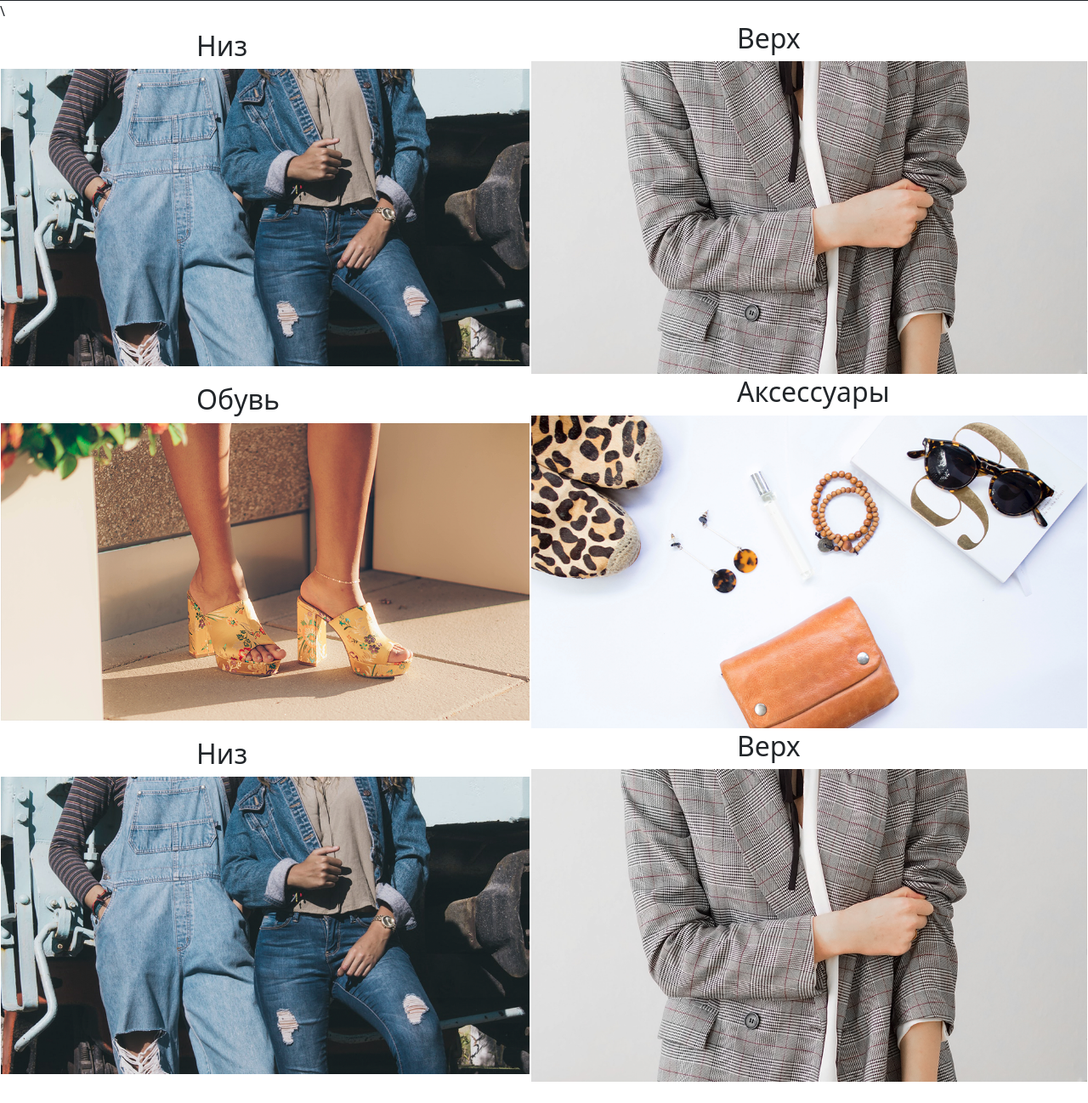
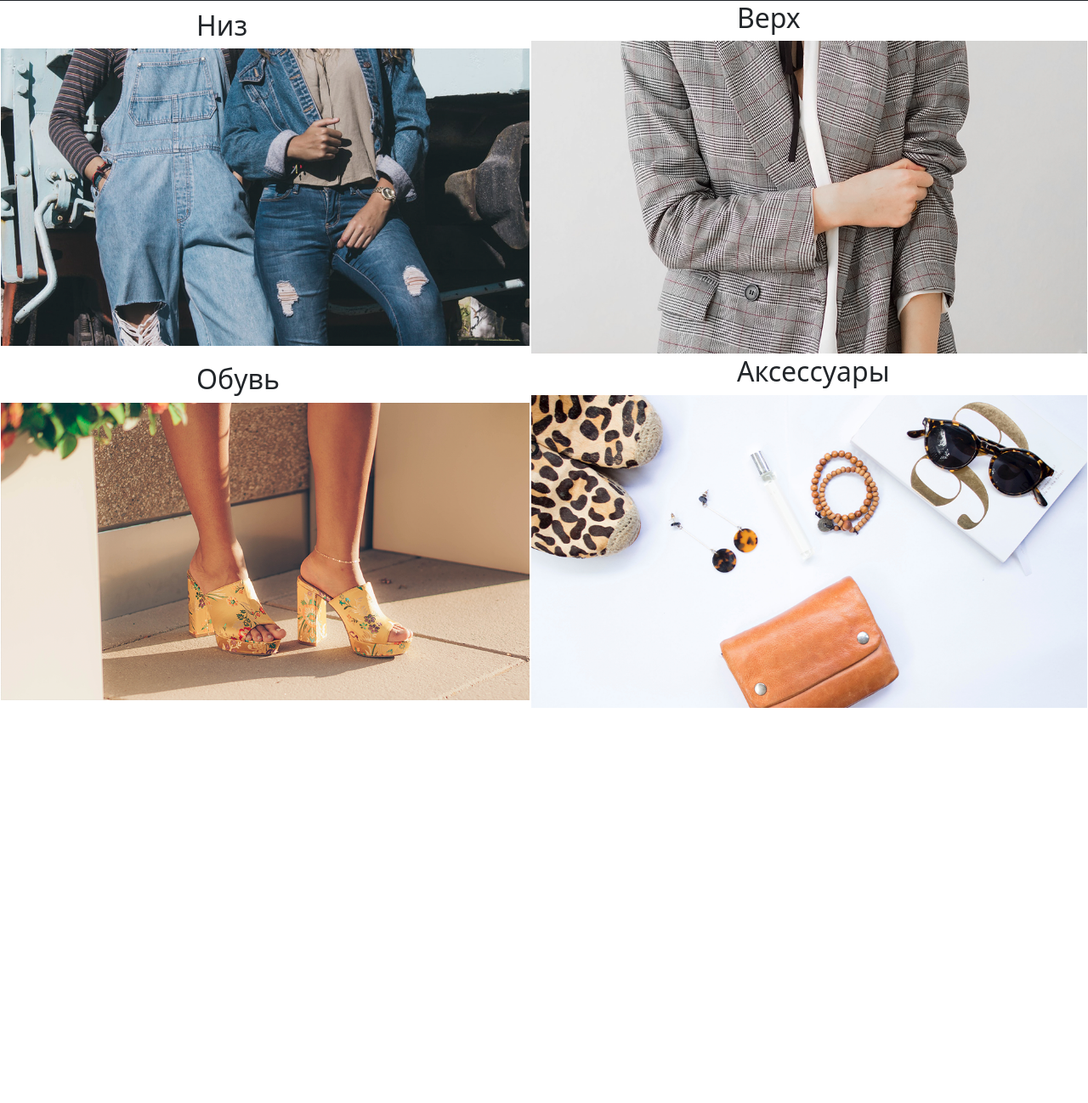
Before and after one commit to RomaZinkevich/Kabachino-drip, a Flask app: page /woman/shoes in a window 1280 px wide. Shown: the part 115-1413 px from the top of the page at 85% size. After the commit the page ends 948 px from the top, so only its background shows below. Run offline with Flask 2, Linux system fonts and the light colour scheme.

Commit message:
updated page

```diff
--- a/main.py
+++ b/main.py
@@ -39,13 +39,12 @@ def gender(sex):
 
 
 @app.route("/<sex>/<clothes>")
-def clothes(sex, clothes):
+def page(sex, clothes):
     form = SearchForm()
     if form.validate_on_submit():
         print(form.search)
         return 'АХАХАХАХАХА'
-    if sex == 'woman' and clothes == 'shoes':
-        return render_template('shoes_woman.html', title='PANOS', form=form)
+    return render_template('woman_main.html', title='PANOS', form=form)
 
 
 if __name__ == '__main__':
--- a/templates/shoes_woman.html
+++ b/templates/shoes_woman.html
@@ -11,7 +11,7 @@
      <img src="static/img/pants-woman.png" width="100%"></th>
      <th><h2 style="margin-left:37%">Верх</h2>
     <a href="http://127.0.0.1:8080/woman">
-    	<img src="static/img/top-woman.png" width="100%"> </th>
+      <img src="static/img/top-woman.png" width="100%"> </th>
     </tr>
     <td>
       <h2 style="margin-left:37%">Обувь</h2>
@@ -19,17 +19,9 @@
      <img src="static/img/shoes-woman.png"  width="100%"></td>
     <td>
       <h2 style="margin-left:37%">Аксессуары</h2>
-      <a href="http://127.0.0.1:8080/woman">
-      <img src="static/img/accessories-women.png"  width="100%"> </td>\
-    <tr>
-    <th>
-      <h2 style="margin-left:37%">Низ</h2>
-      <a href="http://127.0.0.1:8080/man">
-     <img src="static/img/pants-woman.png" width="100%"></th>
-     <th><h2 style="margin-left:37%">Верх</h2>
-    <a href="http://127.0.0.1:8080/woman">
-      <img src="static/img/top-woman.png" width="100%"> </th>
-    </tr>
+      <a href="http://127.0.0.1:8080/woman/shoes">
+      <img src="static/img/accessories-women.png"  width="100%"> </td>
+  </tr>
 </table>
 
 
```
